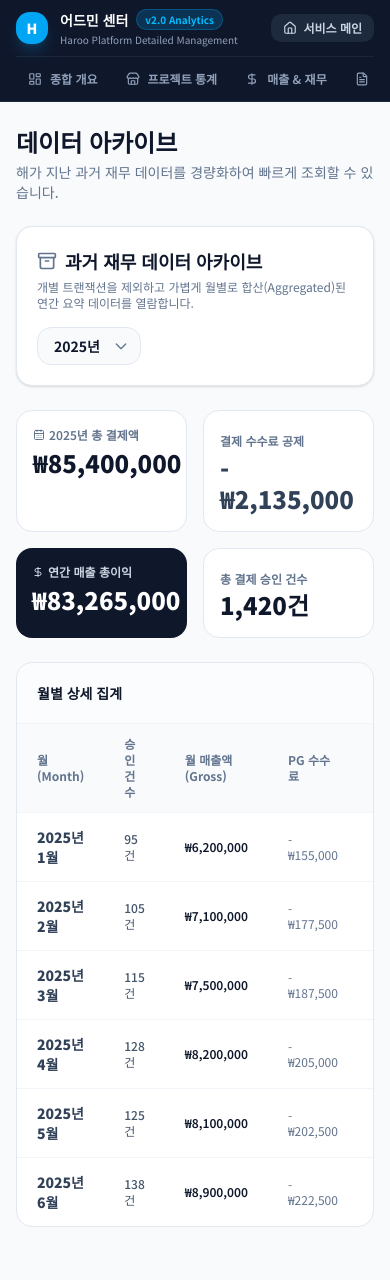
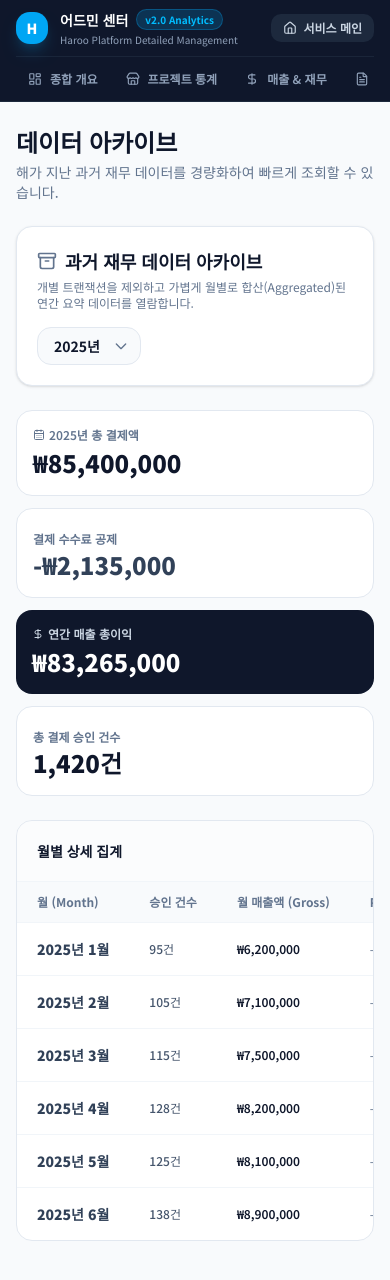
Before and after one commit to Moorisong/haroo, a Next.js app: page /admin/archive in a window 390 px wide. Shown: the top 1280 px of the page. Built offline with nearby package versions, Linux system fonts and the light colour scheme.

Commit message:
fix(admin): 아카이브 데이터 테이블 반응형 수평 스크롤 및 레이아웃 보완

```diff
--- a/src/components/admin/AdminArchivePanel.tsx
+++ b/src/components/admin/AdminArchivePanel.tsx
@@ -96,7 +96,7 @@ export default function AdminArchivePanel() {
       </div>
 
       {/* 연간 집계 요약 카드 */}
-      <div className="grid grid-cols-2 lg:grid-cols-4 gap-4">
+      <div className="grid grid-cols-1 sm:grid-cols-2 lg:grid-cols-4 gap-3 sm:gap-4">
         <div className="bg-white p-4 rounded-2xl border border-slate-200 space-y-1">
           <span className="text-xs font-semibold text-slate-500 flex items-center gap-1">
             <CalendarDays size={12} /> {selectedYear}년 총 결제액
@@ -127,28 +127,28 @@ export default function AdminArchivePanel() {
         <div className="p-5 border-b border-slate-100 bg-slate-50/50">
           <h3 className="text-sm font-bold text-slate-900">월별 상세 집계</h3>
         </div>
-        <div className="overflow-x-auto">
-          <table className="w-full text-left text-xs">
+        <div className="overflow-x-auto no-scrollbar">
+          <table className="w-full text-left text-xs min-w-[550px]">
             <thead className="bg-slate-50 border-b border-slate-100 text-slate-500">
               <tr>
-                <th className="py-3 px-5 font-bold">월 (Month)</th>
-                <th className="py-3 px-5 font-bold">승인 건수</th>
-                <th className="py-3 px-5 font-bold">월 매출액 (Gross)</th>
-                <th className="py-3 px-5 font-bold">PG 수수료</th>
-                <th className="py-3 px-5 font-bold text-slate-900">월 매출 총이익 (Profit)</th>
-                <th className="py-3 px-5 text-right font-bold">상세</th>
+                <th className="py-3 px-5 font-bold whitespace-nowrap">월 (Month)</th>
+                <th className="py-3 px-5 font-bold whitespace-nowrap">승인 건수</th>
+                <th className="py-3 px-5 font-bold whitespace-nowrap">월 매출액 (Gross)</th>
+                <th className="py-3 px-5 font-bold whitespace-nowrap">PG 수수료</th>
+                <th className="py-3 px-5 font-bold text-slate-900 whitespace-nowrap">월 매출 총이익 (Profit)</th>
+                <th className="py-3 px-5 text-right font-bold whitespace-nowrap">상세</th>
               </tr>
             </thead>
             <tbody className="divide-y divide-slate-100">
               {data.monthlyRecords.length > 0 ? (
                 data.monthlyRecords.map((m) => (
                   <tr key={m.month} className="hover:bg-slate-50/50 transition-colors">
-                    <td className="py-3.5 px-5 font-black text-slate-700 text-sm">{selectedYear}년 {m.month}월</td>
-                    <td className="py-3.5 px-5 font-medium text-slate-600">{m.paidCount}건</td>
-                    <td className="py-3.5 px-5 font-semibold text-slate-900">₩{m.grossRevenue.toLocaleString()}</td>
-                    <td className="py-3.5 px-5 text-slate-500">-₩{m.pgFee.toLocaleString()}</td>
-                    <td className="py-3.5 px-5 font-black text-emerald-600">₩{m.grossProfit.toLocaleString()}</td>
-                    <td className="py-3.5 px-5 text-right">
+                    <td className="py-3.5 px-5 font-black text-slate-700 text-sm whitespace-nowrap">{selectedYear}년 {m.month}월</td>
+                    <td className="py-3.5 px-5 font-medium text-slate-600 whitespace-nowrap">{m.paidCount}건</td>
+                    <td className="py-3.5 px-5 font-semibold text-slate-900 whitespace-nowrap">₩{m.grossRevenue.toLocaleString()}</td>
+                    <td className="py-3.5 px-5 text-slate-500 whitespace-nowrap">-₩{m.pgFee.toLocaleString()}</td>
+                    <td className="py-3.5 px-5 font-black text-emerald-600 whitespace-nowrap">₩{m.grossProfit.toLocaleString()}</td>
+                    <td className="py-3.5 px-5 text-right whitespace-nowrap">
                       <button className="p-1 text-slate-400 hover:text-sky-500 transition-colors">
                         <ChevronRight size={16} />
                       </button>
```
